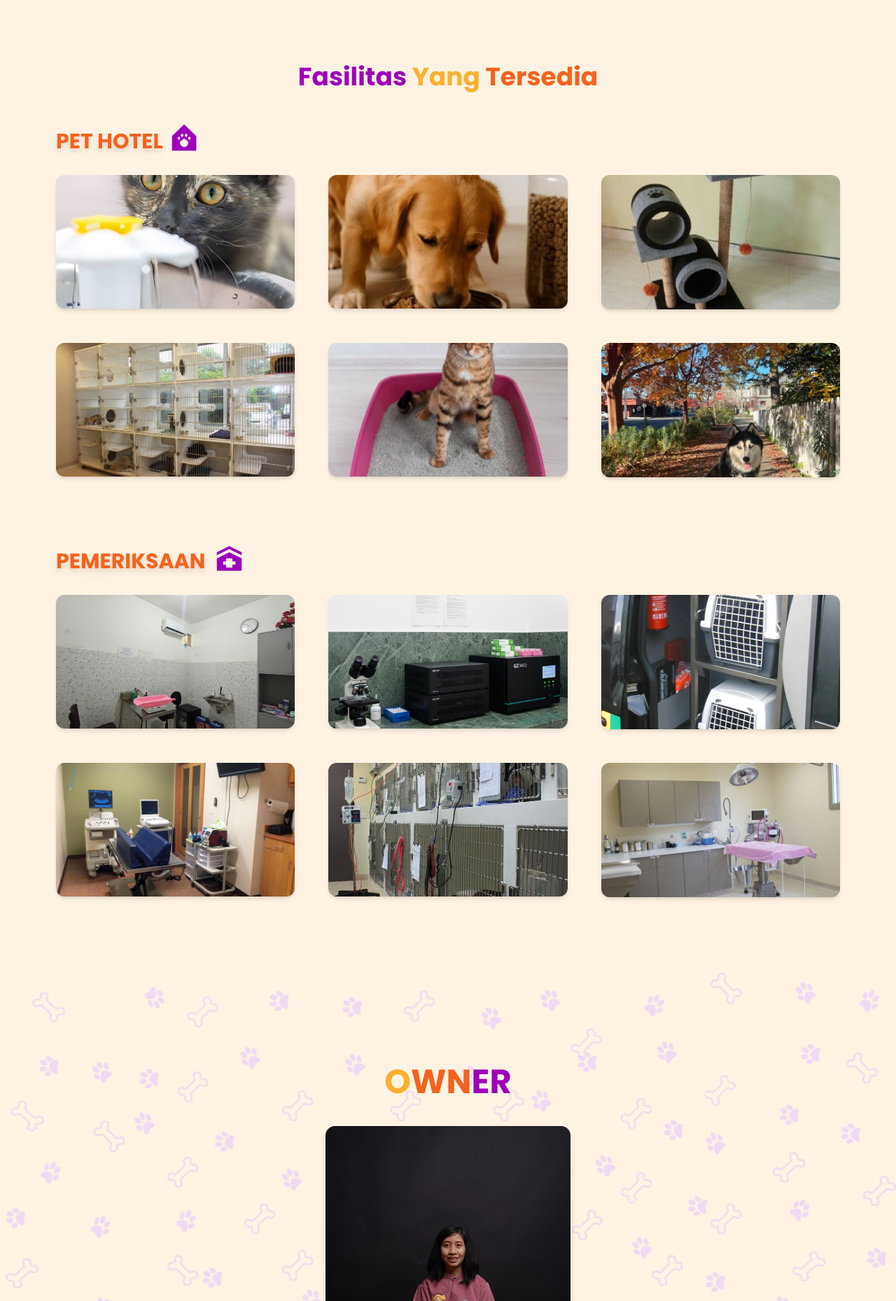
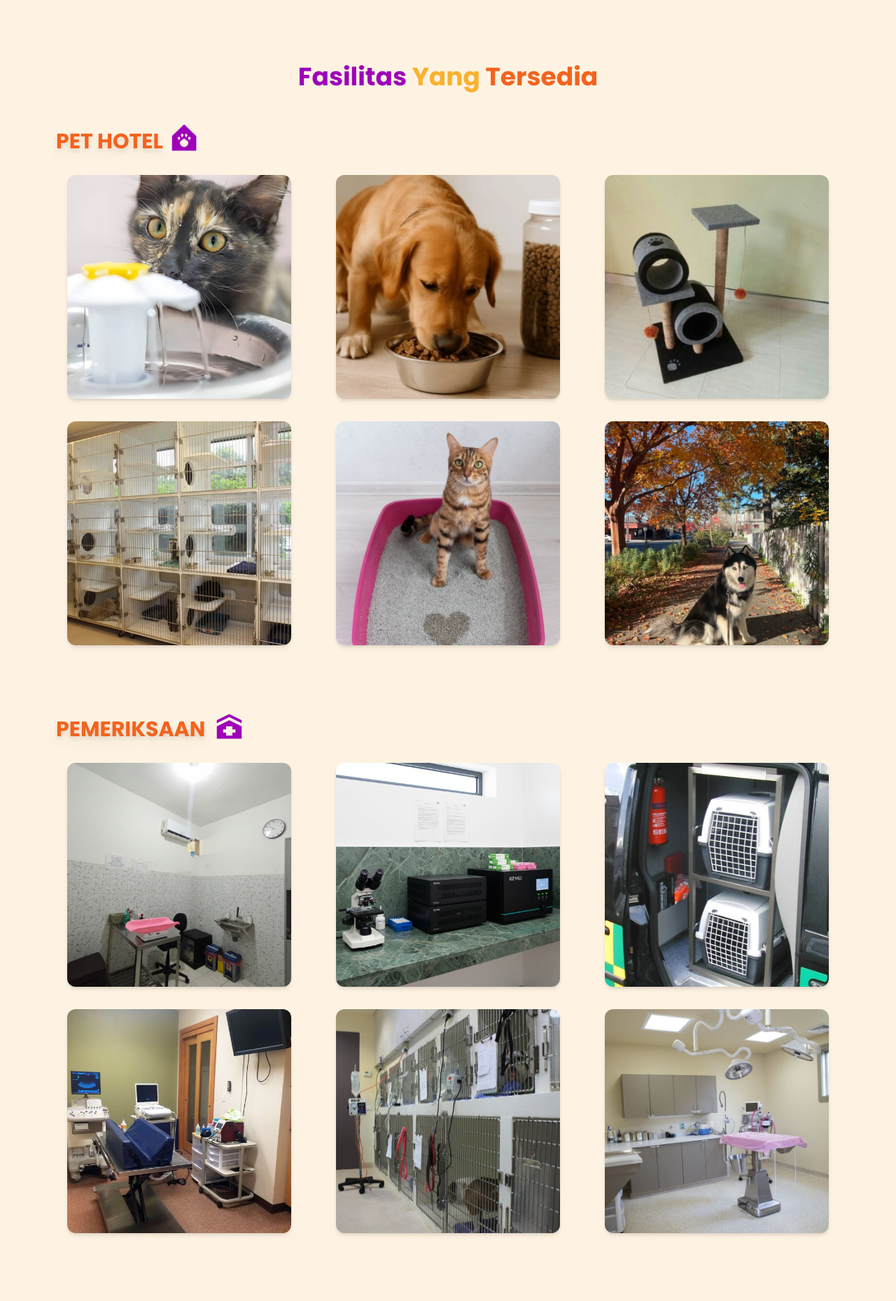
Before and after one commit to HablSank/Candy-Vet, a PHP site: the page made by index.php in a window 1280 px wide. Shown: the part 2527-4386 px from the top of the page at 70% size. Run offline with PHP 8.4, Linux system fonts and the light colour scheme; data that the repository does not hold is empty; some libraries are stand-ins or nearby versions.

Commit message:
Reset Commit to fix Errors

```diff
--- a/index.php
+++ b/index.php
@@ -233,23 +233,23 @@ include 'koneksi.php';
                 <img src="assets/logo_pethotel.png" alt="Logo pet hotel" class="w-auto h-12 relative bottom-1.5">
             </div>
 
-            <div class="grid grid-cols-1 sm:grid-cols-2 lg:grid-cols-3 gap-8 md:gap-12">
-                <div class="overflow-hidden rounded-xl shadow-md aspect-video">
+            <div class="grid grid-cols-1 sm:grid-cols-2 lg:grid-cols-3 gap-6 md:gap-8 justify-items-center">
+                <div class="overflow-hidden rounded-xl shadow-md h-80 w-full max-w-[320px]">
                     <img src="assets/pethotel_image (1).jpg" alt="Kandang Pet Hotel" class="w-full h-full object-cover">
                 </div>
-                <div class="overflow-hidden rounded-xl shadow-md aspect-video">
+                <div class="overflow-hidden rounded-xl shadow-md h-80 w-full max-w-[320px]">
                     <img src="assets/pethotel_image (2).jpg" alt="Litter Box Kucing" class="w-full h-full object-cover">
                 </div>
-                <div class="overflow-hidden rounded-xl shadow-md aspect-video">
+                <div class="overflow-hidden rounded-xl shadow-md h-80 w-full max-w-[320px]">
                     <img src="assets/pethotel_image (3).jpg" alt="Pohon Kucing" class="w-full h-full object-cover">
                 </div>
-                <div class="overflow-hidden rounded-xl shadow-md aspect-video">
+                <div class="overflow-hidden rounded-xl shadow-md h-80 w-full max-w-[320px]">
                     <img src="assets/pethotel_image (4).jpg" alt="Anjing makan" class="w-full h-full object-cover">
                 </div>
-                <div class="overflow-hidden rounded-xl shadow-md aspect-video">
+                <div class="overflow-hidden rounded-xl shadow-md h-80 w-full max-w-[320px]">
                     <img src="assets/pethotel_image (5).jpg" alt="Kucing makan" class="w-full h-full object-cover">
                 </div>
-                <div class="overflow-hidden rounded-xl shadow-md aspect-video">
+                <div class="overflow-hidden rounded-xl shadow-md h-80 w-full max-w-[320px]">
                     <img src="assets/pethotel_image (6).jpg" alt="Jalan-jalan dengan anjing" class="w-full h-full object-cover">
                 </div>
             </div>
@@ -261,23 +261,23 @@ include 'koneksi.php';
                 <img src="assets/logo_pemeriksaan.png" alt="Logo pet hotel" class="w-auto h-12 relative bottom-1.5">
             </div>
 
-            <div class="grid grid-cols-1 sm:grid-cols-2 lg:grid-cols-3 gap-8 md:gap-12">
-                <div class="overflow-hidden rounded-xl shadow-md aspect-video">
+            <div class="grid grid-cols-1 sm:grid-cols-2 lg:grid-cols-3 gap-6 md:gap-8 justify-items-center">
+                <div class="overflow-hidden rounded-xl shadow-md h-80 w-full max-w-[320px]">
                     <img src="assets/fasilitas_image (1).jpg" alt="Kasur pemeriksaan" class="w-full h-full object-cover">
                 </div>
-                <div class="overflow-hidden rounded-xl shadow-md aspect-video">
+                <div class="overflow-hidden rounded-xl shadow-md h-80 w-full max-w-[320px]">
                     <img src="assets/fasilitas_image (2).jpg" alt="Alat-alat kesehatan" class="w-full h-full object-cover">
                 </div>
-                <div class="overflow-hidden rounded-xl shadow-md aspect-video">
+                <div class="overflow-hidden rounded-xl shadow-md h-80 w-full max-w-[320px]">
                     <img src="assets/fasilitas_image (3).jpg" alt="Meja pemeriksaan" class="w-full h-full object-cover">
                 </div>
-                <div class="overflow-hidden rounded-xl shadow-md aspect-video">
+                <div class="overflow-hidden rounded-xl shadow-md h-80 w-full max-w-[320px]">
                     <img src="assets/fasilitas_image (4).jpg" alt="Kandang peliharaan" class="w-full h-full object-cover">
                 </div>
-                <div class="overflow-hidden rounded-xl shadow-md aspect-video">
+                <div class="overflow-hidden rounded-xl shadow-md h-80 w-full max-w-[320px]">
                     <img src="assets/fasilitas_image (5).jpg" alt="Ruangan pemeriksaan" class="w-full h-full object-cover">
                 </div>
-                <div class="overflow-hidden rounded-xl shadow-md aspect-video">
+                <div class="overflow-hidden rounded-xl shadow-md h-80 w-full max-w-[320px]">
                     <img src="assets/fasilitas_image (6).jpg" alt="Anjing di mobil" class="w-full h-full object-cover">
                 </div>
             </div>
@@ -288,7 +288,7 @@ include 'koneksi.php';
 
 
     <section id="owner" class="flex flex-col items-center justify-center bg-[#FEF3E2] py-12 px-6"  style="background-image: url('assets/paw-pattern.png');">
-        <h2 class="text-3xl sm:text-5xl font-bold text-center mb-6 pt-24" style="font-family: 'Poppins'">
+        <h2 class="text-2xl sm:text-4xl font-bold text-center mb-6 pt-24" style="font-family: 'Poppins'">
             <span class="text-[#FAB12F]">O</span><span class="text-[#F4631E]">W</span><span class="text-[#F4631E]">N</span><span class="text-[#9E00BA]">E</span><span class="text-[#9E00BA]">R</span>
       </h2>
 
```
